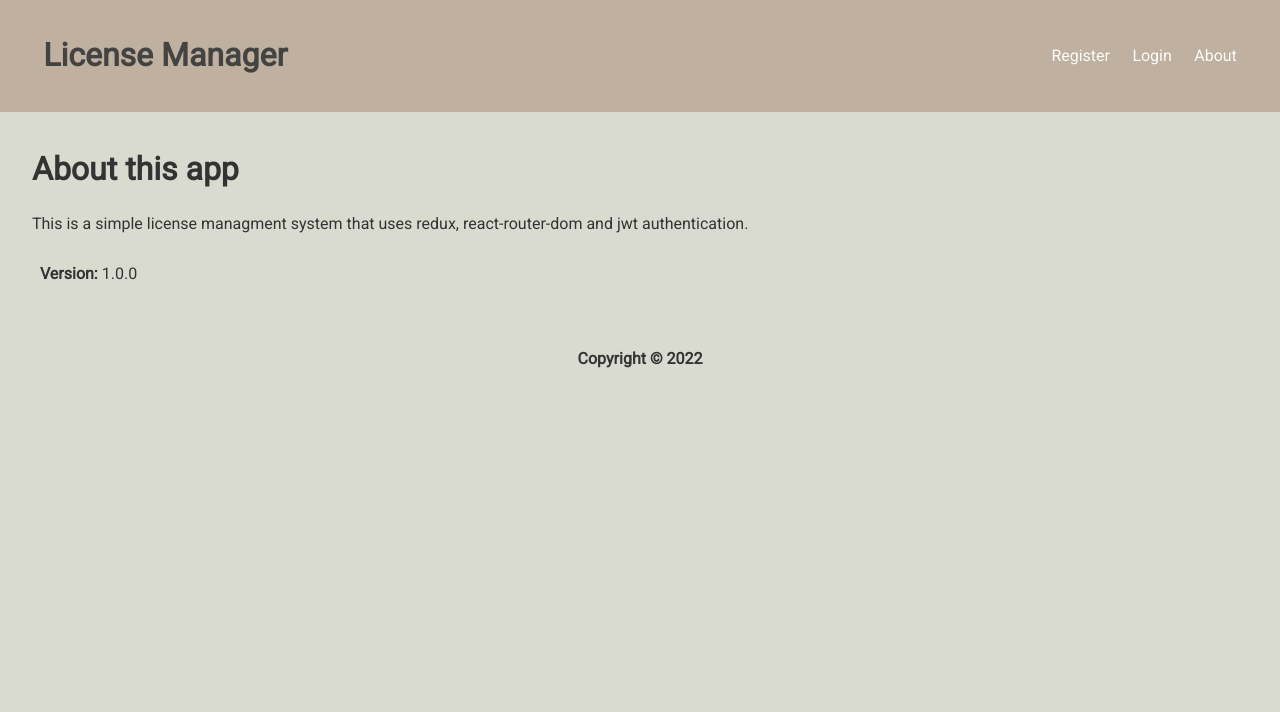
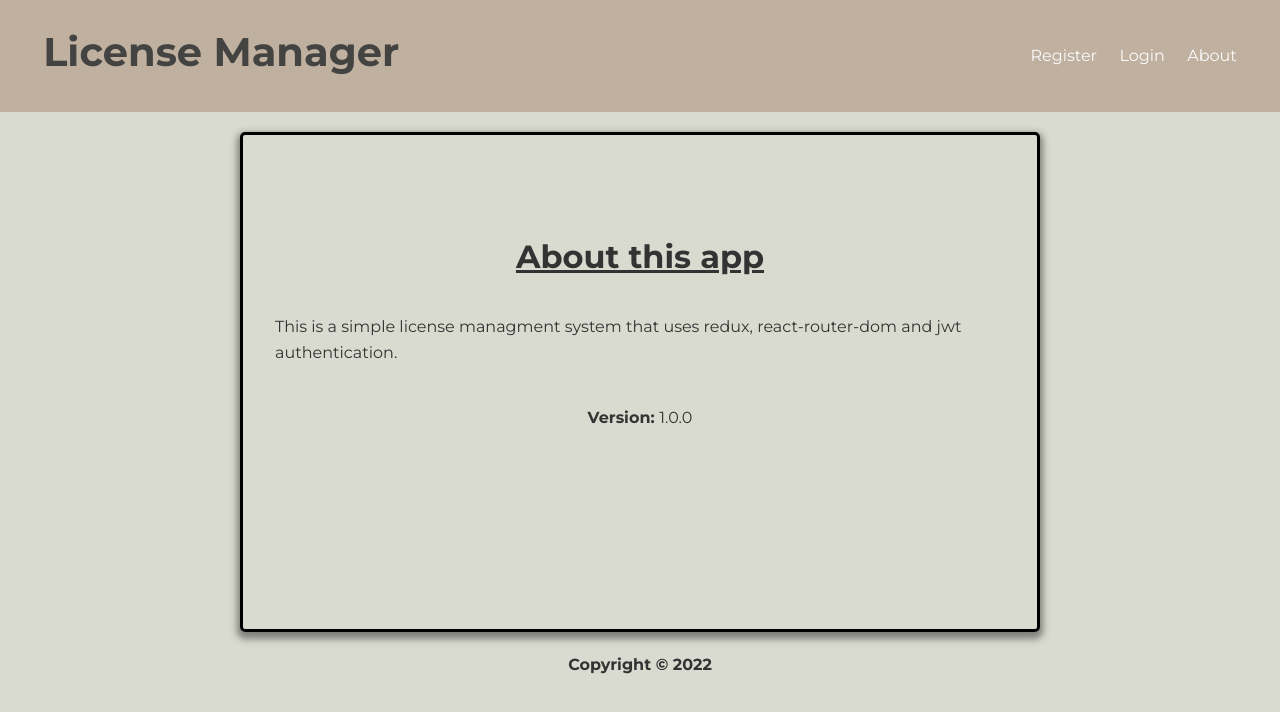
Before and after one commit to AustinRobinsonDev/license, a React (Create React App) app in the folder client/: page /about in a window 1280 px wide. Shown: the top 712 px of the page. Built offline with nearby package versions, Linux system fonts and the light colour scheme; no server answers.

Commit message:
updated styling

```diff
--- a/client/src/App.css
+++ b/client/src/App.css
@@ -1,5 +1,5 @@
 @import url('https://fonts.googleapis.com/css?family=Roboto');
-
+@import url('https://fonts.googleapis.com/css2?family=Montserrat:wght@300;400;600;700&display=swap');
 /* Global Styles */
 :root {
   --primary-color: #bdac9b;
@@ -16,7 +16,7 @@
 }
 
 body {
-  font-family: 'Roboto', sans-serif;
+  font-family: 'Montserrat', sans-serif;
   font-size: 1rem;
   line-height: 1.6;
   background-color: rgb(218, 219, 208);
@@ -33,6 +33,7 @@ a {
 .footer {
   min-height: 75px;
   padding: 20px;
+  font-weight:100;
 }
 
 label:hover {
@@ -73,8 +74,22 @@ img {
 }
 
 .user-container {
+  padding: 2rem 3rem;
   margin: 20px auto 0;
   max-width: 600px;
+  border: 3px solid black;
+  border-radius: 5px;
+  box-shadow: 0 4px 7px 3px rgba(53, 53, 53, 0.555);
+}
+
+.about-container {
+  padding: 4rem 2rem;
+  margin: 20px auto 0;
+  max-width: 800px;
+  border: 3px solid black;
+  border-radius: 5px;
+  box-shadow: 0 4px 7px 3px rgba(53, 53, 53, 0.555);
+  height: 500px
 }
 
 .loading-container {
@@ -92,9 +107,9 @@ img {
 }
 
 .user-info {
-  border-radius: 10px;
-  padding: 2rem;
-  border: solid black 1px;
+
+  padding: 0 2rem;
+
 }
 
 .text-white{
@@ -112,6 +127,18 @@ img {
   font-size: 3rem;
   line-height: 1.2;
   margin-bottom: 1rem;
+}
+
+.medium {
+  font-size: 2.5rem;
+  line-height: 1.2;
+  margin-bottom: .5rem;
+}
+
+.title {
+  width: 50%;
+  margin: 0 auto;
+  padding-right: 5.5rem;
 }
 
 .lead {
--- a/client/src/components/layout/Navbar.js
+++ b/client/src/components/layout/Navbar.js
@@ -52,8 +52,8 @@ const Navbar = ({ auth, logout, clearLicense, loadUser, clearCurrent }) => {
 
     return (
         <div className='navbar bg-primary'>
-        <Link to={'/'}><h1 className='text-dark'>License Manager</h1></Link>
-            <h2 className='text-center p-2'>{user && "Hello " + user.fName.charAt(0).toUpperCase() + user.fName.slice(1) + " " +  user.lName.charAt(0).toUpperCase() + user.lName.slice(1) + " "}</h2>
+        <Link to={'/'}><h1 className='text-dark medium'>License Manager</h1></Link>
+            <h2 className='text-center title'>{user && "Hello " + user.fName.charAt(0).toUpperCase() + user.fName.slice(1) + " " +  user.lName.charAt(0).toUpperCase() + user.lName.slice(1) + " "}</h2>
             <ul>
                 {renderNav()}
             </ul>
--- a/client/src/components/license/LicenseForm.js
+++ b/client/src/components/license/LicenseForm.js
@@ -71,7 +71,7 @@ const LicenseForm = ({ setAlert, addLicense, updateLicense, license, clearCurren
 
     return (
         <>
-        <h2 className='text-primary text-center my-1'>{license.current ? 'Edit License' : 'Add New License'}</h2>
+        <h2 className='text-primary text-center my-1'>{license.current ? 'Edit License' : 'Add New License'} </h2>
 
         <form className='grid-2' onSubmit={onSubmit}>
             <div className='p-2'>
--- a/client/src/components/pages/About.js
+++ b/client/src/components/pages/About.js
@@ -1,9 +1,9 @@
 const About = () => {
     return (
-        <div className='container p-2'>
-            <h1>About this app</h1>
-            <p className='my-1'>This is a simple license managment system that uses redux, react-router-dom and jwt authentication.</p>
-            <p className='p'> <strong>Version: </strong>1.0.0</p>
+        <div className='about-container'>
+            <h1 className='text-center ul my-2'>About this app</h1>
+            <p className='my-2'>This is a simple license managment system that uses redux, react-router-dom and jwt authentication.</p>
+            <p className='p text-center my-2'> <strong>Version: </strong>1.0.0</p>
         </div>
     )
 }
--- a/client/src/components/pages/Profile.js
+++ b/client/src/components/pages/Profile.js
@@ -5,7 +5,7 @@ const Profile = ({ auth, license }) => {
     const { user } = auth;
     const { licenses } = license;
     return (
-        <main className='px-2 py-2 user-container'>
+        <main className='user-container'>
             <h1 className='text-center ul my-2'>User information</h1>
             <section className='user-info'>
                 <img className='round-img img-sm' src={avatar} alt="" />
```
